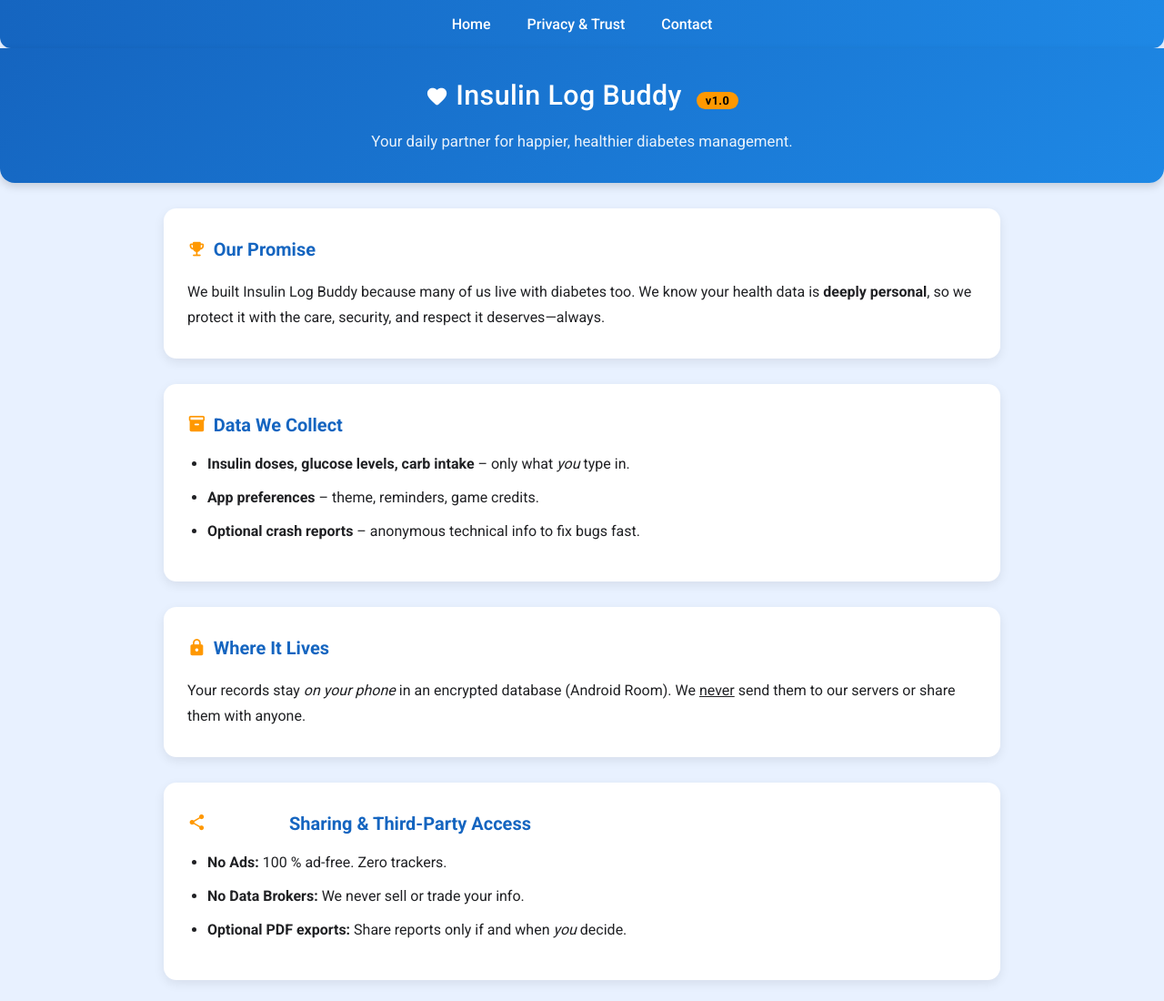
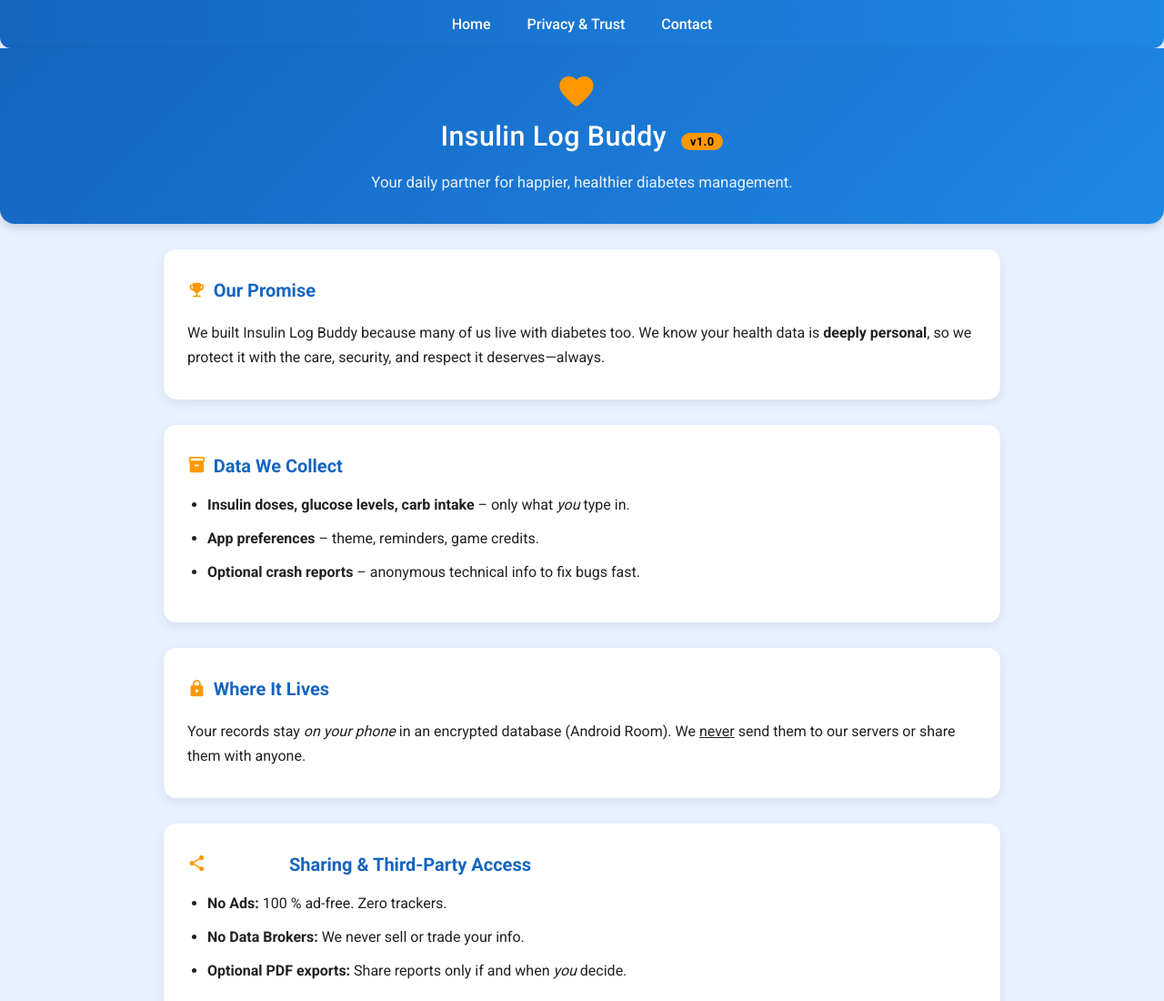
Before and after one commit to PositivePhill/insulinlogbuddy, a plain HTML site: page privacy.html in a window 1280 px wide. Shown: the top 1100 px of the page at 91% size. Drawn offline with Linux system fonts and the light colour scheme.

Commit message:
Update privacy.html
Updated nav bar and title =)

```diff
--- a/privacy.html
+++ b/privacy.html
@@ -20,6 +20,12 @@
   --card:      #ffffff;
   --text:      #202124;
   --muted:     #607d8b;
+}
+  .appicon {
+  font-size: 2.8rem;
+  color: var(--accent);
+  vertical-align: middle;
+  margin-right: 12px;
 }
 /* ─────── Basics ─────── */
 *,*::before,*::after{box-sizing:border-box;margin:0;padding:0}
@@ -131,8 +137,8 @@
   </nav>
   <!-- ...rest of your content... -->
 <div class="topbar">
+    <span class="material-icons-round appicon">favorite</span>
     <h1>
-    <span class="material-icons-round" style="font-size:1.6rem;vertical-align:-4px">favorite</span>
       Insulin Log Buddy
       <span class="badge">v1.0</span>
     </h1>
```
Lines whose indentation alone changed are shown as unchanged.
